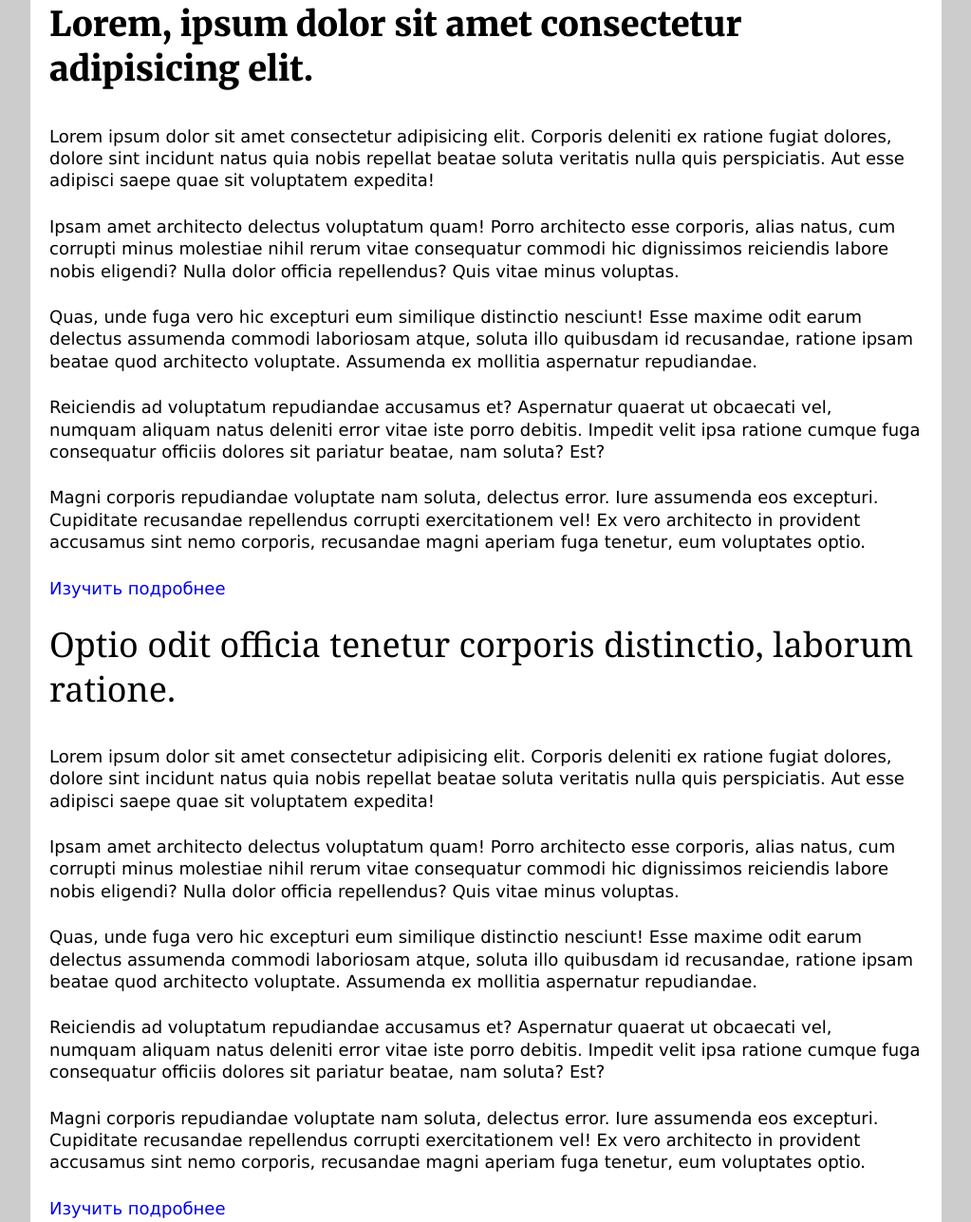
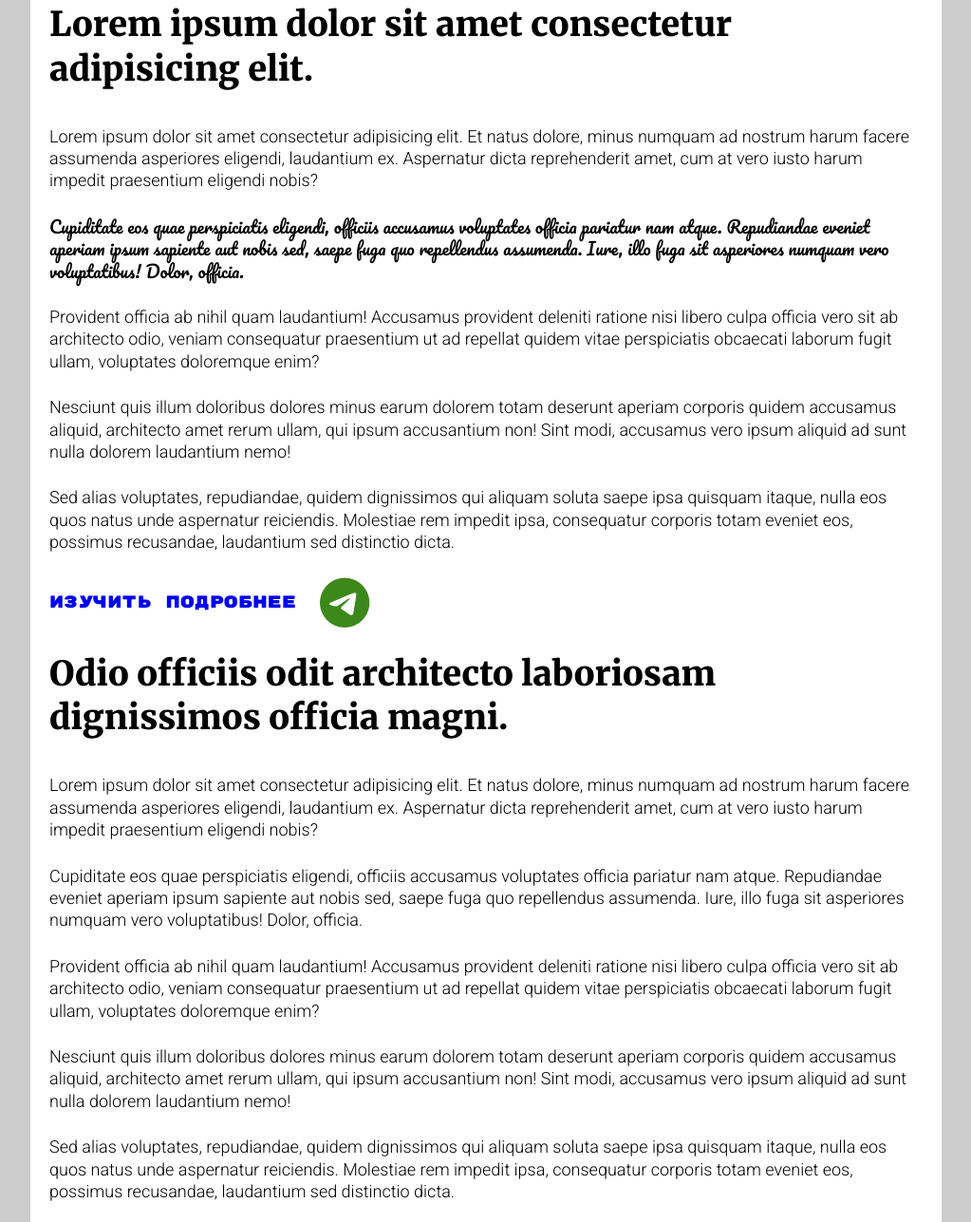
Before and after one commit to Antonpalyukov/font, a plain HTML site: page index.html in a window 1280 px wide. Shown: the part 42-1329 px from the top of the page at 95% size, without its empty margins (128-1151 px from the left). Drawn offline with Linux system fonts and the light colour scheme.

Commit message:
Add files via upload

```diff
--- a/index.html
+++ b/index.html
@@ -3,65 +3,80 @@
 <head>
     <meta charset="UTF-8">
     <meta name="viewport" content="width=device-width, initial-scale=1.0">
-    <title>Изучаем шрифты</title>
+    <title>Изучаем шрифты | Fonts </title>
     <link rel="preconnect" href="https://fonts.googleapis.com">
     <link rel="preconnect" href="https://fonts.gstatic.com" crossorigin>
     <link href="https://fonts.googleapis.com/css2?family=Merriweather:wght@900&display=swap" rel="stylesheet">
+    <link rel="preconnect" href="https://fonts.googleapis.com">
+    <link rel="preconnect" href="https://fonts.gstatic.com" crossorigin>
+    <link href="https://fonts.googleapis.com/css2?family=Roboto:wght@300&display=swap" rel="stylesheet">
+    <link rel="preconnect" href="https://fonts.googleapis.com">
+    <link rel="preconnect" href="https://fonts.gstatic.com" crossorigin>
+    <link href="https://fonts.googleapis.com/css2?family=Pacifico&display=swap"     rel="stylesheet">
+    <link rel="preconnect" href="https://fonts.googleapis.com">
+    <link rel="preconnect" href="https://fonts.gstatic.com" crossorigin>
+    <link href="https://fonts.googleapis.com/css2?family=Rubik+Mono+One&display=swap" rel="stylesheet">
+    <script src="https://kit.fontawesome.com/02902f4142.js" crossorigin="anonymous"></script>
     <link rel="stylesheet" href="main.css">
 </head>
 <body>
     <div class="wrapper">
-        <h1 class="merriweather-black">Lorem, ipsum dolor sit amet consectetur adipisicing elit.</h1>
-        <p>Lorem ipsum dolor sit amet consectetur adipisicing elit. Corporis deleniti ex ratione fugiat dolores, dolore sint incidunt natus quia nobis repellat beatae soluta veritatis nulla quis perspiciatis. Aut esse adipisci saepe quae sit voluptatem expedita!</p>
-        <p>Ipsam amet architecto delectus voluptatum quam! Porro architecto esse corporis, alias natus, cum corrupti minus molestiae nihil rerum vitae consequatur commodi hic dignissimos reiciendis labore nobis eligendi? Nulla dolor officia repellendus? Quis vitae minus voluptas.</p>
-        <p>Quas, unde fuga vero hic excepturi eum similique distinctio nesciunt! Esse maxime odit earum delectus assumenda commodi laboriosam atque, soluta illo quibusdam id recusandae, ratione ipsam beatae quod architecto voluptate. Assumenda ex mollitia aspernatur repudiandae.</p>
-        <p>Reiciendis ad voluptatum repudiandae accusamus et? Aspernatur quaerat ut obcaecati vel, numquam aliquam natus deleniti error vitae iste porro debitis. Impedit velit ipsa ratione cumque fuga consequatur officiis dolores sit pariatur beatae, nam soluta? Est?</p>
-        <p>Magni corporis repudiandae voluptate nam soluta, delectus error. Iure assumenda eos excepturi. Cupiditate recusandae repellendus corrupti exercitationem vel! Ex vero architecto in provident accusamus sint nemo corporis, recusandae magni aperiam fuga tenetur, eum voluptates optio.</p>
+        <!-- h$*6>lorem8 -->
+        <h1 class="merriweather-black">Lorem ipsum dolor sit amet consectetur adipisicing elit.</h1>
+        <p>Lorem ipsum dolor sit amet consectetur adipisicing elit. Et natus dolore, minus numquam ad nostrum harum facere assumenda asperiores eligendi, laudantium ex. Aspernatur dicta reprehenderit amet, cum at vero iusto harum impedit praesentium eligendi nobis?</p>
+        <p class="pacifico-regular">Cupiditate eos quae perspiciatis eligendi, officiis accusamus voluptates officia pariatur nam atque. Repudiandae eveniet aperiam ipsum sapiente aut nobis sed, saepe fuga quo repellendus assumenda. Iure, illo fuga sit asperiores numquam vero voluptatibus! Dolor, officia.</p>
+        <p>Provident officia ab nihil quam laudantium! Accusamus provident deleniti ratione nisi libero culpa officia vero sit ab architecto odio, veniam consequatur praesentium ut ad repellat quidem vitae perspiciatis obcaecati laborum fugit ullam, voluptates doloremque enim?</p>
+        <p>Nesciunt quis illum doloribus dolores minus earum dolorem totam deserunt aperiam corporis quidem accusamus aliquid, architecto amet rerum ullam, qui ipsum accusantium non! Sint modi, accusamus vero ipsum aliquid ad sunt nulla dolorem laudantium nemo!</p>
+        <p>Sed alias voluptates, repudiandae, quidem dignissimos qui aliquam soluta saepe ipsa quisquam itaque, nulla eos quos natus unde aspernatur reiciendis. Molestiae rem impedit ipsa, consequatur corporis totam eveniet eos, possimus recusandae, laudantium sed distinctio dicta.</p>
+
+            <a href="#" class="link_mi">
+                <p>Изучить подробнее</p>
+                <i class="fa-brands fa-telegram telega-icon fa-beat"></i>
+            </a>
+
+
+        <h2>Odio officiis odit architecto laboriosam dignissimos officia magni.</h2>
+        <p>Lorem ipsum dolor sit amet consectetur adipisicing elit. Et natus dolore, minus numquam ad nostrum harum facere assumenda asperiores eligendi, laudantium ex. Aspernatur dicta reprehenderit amet, cum at vero iusto harum impedit praesentium eligendi nobis?</p>
+        <p>Cupiditate eos quae perspiciatis eligendi, officiis accusamus voluptates officia pariatur nam atque. Repudiandae eveniet aperiam ipsum sapiente aut nobis sed, saepe fuga quo repellendus assumenda. Iure, illo fuga sit asperiores numquam vero voluptatibus! Dolor, officia.</p>
+        <p>Provident officia ab nihil quam laudantium! Accusamus provident deleniti ratione nisi libero culpa officia vero sit ab architecto odio, veniam consequatur praesentium ut ad repellat quidem vitae perspiciatis obcaecati laborum fugit ullam, voluptates doloremque enim?</p>
+        <p>Nesciunt quis illum doloribus dolores minus earum dolorem totam deserunt aperiam corporis quidem accusamus aliquid, architecto amet rerum ullam, qui ipsum accusantium non! Sint modi, accusamus vero ipsum aliquid ad sunt nulla dolorem laudantium nemo!</p>
+        <p>Sed alias voluptates, repudiandae, quidem dignissimos qui aliquam soluta saepe ipsa quisquam itaque, nulla eos quos natus unde aspernatur reiciendis. Molestiae rem impedit ipsa, consequatur corporis totam eveniet eos, possimus recusandae, laudantium sed distinctio dicta.</p>
         <a href="#">
             Изучить подробнее
         </a>
-        <h2>Optio odit officia tenetur corporis distinctio, laborum ratione.</h2>
-        <p>Lorem ipsum dolor sit amet consectetur adipisicing elit. Corporis deleniti ex ratione fugiat dolores, dolore sint incidunt natus quia nobis repellat beatae soluta veritatis nulla quis perspiciatis. Aut esse adipisci saepe quae sit voluptatem expedita!</p>
-        <p>Ipsam amet architecto delectus voluptatum quam! Porro architecto esse corporis, alias natus, cum corrupti minus molestiae nihil rerum vitae consequatur commodi hic dignissimos reiciendis labore nobis eligendi? Nulla dolor officia repellendus? Quis vitae minus voluptas.</p>
-        <p>Quas, unde fuga vero hic excepturi eum similique distinctio nesciunt! Esse maxime odit earum delectus assumenda commodi laboriosam atque, soluta illo quibusdam id recusandae, ratione ipsam beatae quod architecto voluptate. Assumenda ex mollitia aspernatur repudiandae.</p>
-        <p>Reiciendis ad voluptatum repudiandae accusamus et? Aspernatur quaerat ut obcaecati vel, numquam aliquam natus deleniti error vitae iste porro debitis. Impedit velit ipsa ratione cumque fuga consequatur officiis dolores sit pariatur beatae, nam soluta? Est?</p>
-        <p>Magni corporis repudiandae voluptate nam soluta, delectus error. Iure assumenda eos excepturi. Cupiditate recusandae repellendus corrupti exercitationem vel! Ex vero architecto in provident accusamus sint nemo corporis, recusandae magni aperiam fuga tenetur, eum voluptates optio.</p>
+        <h3 class="merriweather-black">Rerum nemo inventore quas, voluptatibus ullam est! Molestias?</h3>
+        <p>Lorem ipsum dolor sit amet consectetur adipisicing elit. Et natus dolore, minus numquam ad nostrum harum facere assumenda asperiores eligendi, laudantium ex. Aspernatur dicta reprehenderit amet, cum at vero iusto harum impedit praesentium eligendi nobis?</p>
+        <p>Cupiditate eos quae perspiciatis eligendi, officiis accusamus voluptates officia pariatur nam atque. Repudiandae eveniet aperiam ipsum sapiente aut nobis sed, saepe fuga quo repellendus assumenda. Iure, illo fuga sit asperiores numquam vero voluptatibus! Dolor, officia.</p>
+        <p>Provident officia ab nihil quam laudantium! Accusamus provident deleniti ratione nisi libero culpa officia vero sit ab architecto odio, veniam consequatur praesentium ut ad repellat quidem vitae perspiciatis obcaecati laborum fugit ullam, voluptates doloremque enim?</p>
+        <p>Nesciunt quis illum doloribus dolores minus earum dolorem totam deserunt aperiam corporis quidem accusamus aliquid, architecto amet rerum ullam, qui ipsum accusantium non! Sint modi, accusamus vero ipsum aliquid ad sunt nulla dolorem laudantium nemo!</p>
+        <p>Sed alias voluptates, repudiandae, quidem dignissimos qui aliquam soluta saepe ipsa quisquam itaque, nulla eos quos natus unde aspernatur reiciendis. Molestiae rem impedit ipsa, consequatur corporis totam eveniet eos, possimus recusandae, laudantium sed distinctio dicta.</p>
         <a href="#">
             Изучить подробнее
         </a>
-        <h3 class="merriweather-black">Ab impedit alias accusantium tempore distinctio inventore ipsum?</h3>
-        <p>Lorem ipsum dolor sit amet consectetur adipisicing elit. Corporis deleniti ex ratione fugiat dolores, dolore sint incidunt natus quia nobis repellat beatae soluta veritatis nulla quis perspiciatis. Aut esse adipisci saepe quae sit voluptatem expedita!</p>
-        <p>Ipsam amet architecto delectus voluptatum quam! Porro architecto esse corporis, alias natus, cum corrupti minus molestiae nihil rerum vitae consequatur commodi hic dignissimos reiciendis labore nobis eligendi? Nulla dolor officia repellendus? Quis vitae minus voluptas.</p>
-        <p>Quas, unde fuga vero hic excepturi eum similique distinctio nesciunt! Esse maxime odit earum delectus assumenda commodi laboriosam atque, soluta illo quibusdam id recusandae, ratione ipsam beatae quod architecto voluptate. Assumenda ex mollitia aspernatur repudiandae.</p>
-        <p>Reiciendis ad voluptatum repudiandae accusamus et? Aspernatur quaerat ut obcaecati vel, numquam aliquam natus deleniti error vitae iste porro debitis. Impedit velit ipsa ratione cumque fuga consequatur officiis dolores sit pariatur beatae, nam soluta? Est?</p>
-        <p>Magni corporis repudiandae voluptate nam soluta, delectus error. Iure assumenda eos excepturi. Cupiditate recusandae repellendus corrupti exercitationem vel! Ex vero architecto in provident accusamus sint nemo corporis, recusandae magni aperiam fuga tenetur, eum voluptates optio.</p>
+        <h4>Sunt, consequatur quia! Pariatur natus distinctio amet atque.</h4>
+        <p>Lorem ipsum dolor sit amet consectetur adipisicing elit. Et natus dolore, minus numquam ad nostrum harum facere assumenda asperiores eligendi, laudantium ex. Aspernatur dicta reprehenderit amet, cum at vero iusto harum impedit praesentium eligendi nobis?</p>
+        <p>Cupiditate eos quae perspiciatis eligendi, officiis accusamus voluptates officia pariatur nam atque. Repudiandae eveniet aperiam ipsum sapiente aut nobis sed, saepe fuga quo repellendus assumenda. Iure, illo fuga sit asperiores numquam vero voluptatibus! Dolor, officia.</p>
+        <p>Provident officia ab nihil quam laudantium! Accusamus provident deleniti ratione nisi libero culpa officia vero sit ab architecto odio, veniam consequatur praesentium ut ad repellat quidem vitae perspiciatis obcaecati laborum fugit ullam, voluptates doloremque enim?</p>
+        <p>Nesciunt quis illum doloribus dolores minus earum dolorem totam deserunt aperiam corporis quidem accusamus aliquid, architecto amet rerum ullam, qui ipsum accusantium non! Sint modi, accusamus vero ipsum aliquid ad sunt nulla dolorem laudantium nemo!</p>
+        <p>Sed alias voluptates, repudiandae, quidem dignissimos qui aliquam soluta saepe ipsa quisquam itaque, nulla eos quos natus unde aspernatur reiciendis. Molestiae rem impedit ipsa, consequatur corporis totam eveniet eos, possimus recusandae, laudantium sed distinctio dicta.</p>
         <a href="#">
             Изучить подробнее
         </a>
-        <h4>Iure aliquam doloremque temporibus optio, illo aperiam dolor.</h4>
-        <p>Lorem ipsum dolor sit amet consectetur adipisicing elit. Corporis deleniti ex ratione fugiat dolores, dolore sint incidunt natus quia nobis repellat beatae soluta veritatis nulla quis perspiciatis. Aut esse adipisci saepe quae sit voluptatem expedita!</p>
-        <p>Ipsam amet architecto delectus voluptatum quam! Porro architecto esse corporis, alias natus, cum corrupti minus molestiae nihil rerum vitae consequatur commodi hic dignissimos reiciendis labore nobis eligendi? Nulla dolor officia repellendus? Quis vitae minus voluptas.</p>
-        <p>Quas, unde fuga vero hic excepturi eum similique distinctio nesciunt! Esse maxime odit earum delectus assumenda commodi laboriosam atque, soluta illo quibusdam id recusandae, ratione ipsam beatae quod architecto voluptate. Assumenda ex mollitia aspernatur repudiandae.</p>
-        <p>Reiciendis ad voluptatum repudiandae accusamus et? Aspernatur quaerat ut obcaecati vel, numquam aliquam natus deleniti error vitae iste porro debitis. Impedit velit ipsa ratione cumque fuga consequatur officiis dolores sit pariatur beatae, nam soluta? Est?</p>
-        <p>Magni corporis repudiandae voluptate nam soluta, delectus error. Iure assumenda eos excepturi. Cupiditate recusandae repellendus corrupti exercitationem vel! Ex vero architecto in provident accusamus sint nemo corporis, recusandae magni aperiam fuga tenetur, eum voluptates optio.</p>
+        <h5>Perferendis reiciendis dolor laborum pariatur, consequuntur molestiae voluptatum.</h5>
+        <p>Lorem ipsum dolor sit amet consectetur adipisicing elit. Et natus dolore, minus numquam ad nostrum harum facere assumenda asperiores eligendi, laudantium ex. Aspernatur dicta reprehenderit amet, cum at vero iusto harum impedit praesentium eligendi nobis?</p>
+        <p>Cupiditate eos quae perspiciatis eligendi, officiis accusamus voluptates officia pariatur nam atque. Repudiandae eveniet aperiam ipsum sapiente aut nobis sed, saepe fuga quo repellendus assumenda. Iure, illo fuga sit asperiores numquam vero voluptatibus! Dolor, officia.</p>
+        <p>Provident officia ab nihil quam laudantium! Accusamus provident deleniti ratione nisi libero culpa officia vero sit ab architecto odio, veniam consequatur praesentium ut ad repellat quidem vitae perspiciatis obcaecati laborum fugit ullam, voluptates doloremque enim?</p>
+        <p>Nesciunt quis illum doloribus dolores minus earum dolorem totam deserunt aperiam corporis quidem accusamus aliquid, architecto amet rerum ullam, qui ipsum accusantium non! Sint modi, accusamus vero ipsum aliquid ad sunt nulla dolorem laudantium nemo!</p>
+        <p>Sed alias voluptates, repudiandae, quidem dignissimos qui aliquam soluta saepe ipsa quisquam itaque, nulla eos quos natus unde aspernatur reiciendis. Molestiae rem impedit ipsa, consequatur corporis totam eveniet eos, possimus recusandae, laudantium sed distinctio dicta.</p>
         <a href="#">
             Изучить подробнее
         </a>
-        <h5 class="merriweather-black">Inventore nostrum debitis saepe minus harum veniam vel.</h5>
-        <p>Lorem ipsum dolor sit amet consectetur adipisicing elit. Corporis deleniti ex ratione fugiat dolores, dolore sint incidunt natus quia nobis repellat beatae soluta veritatis nulla quis perspiciatis. Aut esse adipisci saepe quae sit voluptatem expedita!</p>
-        <p>Ipsam amet architecto delectus voluptatum quam! Porro architecto esse corporis, alias natus, cum corrupti minus molestiae nihil rerum vitae consequatur commodi hic dignissimos reiciendis labore nobis eligendi? Nulla dolor officia repellendus? Quis vitae minus voluptas.</p>
-        <p>Quas, unde fuga vero hic excepturi eum similique distinctio nesciunt! Esse maxime odit earum delectus assumenda commodi laboriosam atque, soluta illo quibusdam id recusandae, ratione ipsam beatae quod architecto voluptate. Assumenda ex mollitia aspernatur repudiandae.</p>
-        <p>Reiciendis ad voluptatum repudiandae accusamus et? Aspernatur quaerat ut obcaecati vel, numquam aliquam natus deleniti error vitae iste porro debitis. Impedit velit ipsa ratione cumque fuga consequatur officiis dolores sit pariatur beatae, nam soluta? Est?</p>
-        <p>Magni corporis repudiandae voluptate nam soluta, delectus error. Iure assumenda eos excepturi. Cupiditate recusandae repellendus corrupti exercitationem vel! Ex vero architecto in provident accusamus sint nemo corporis, recusandae magni aperiam fuga tenetur, eum voluptates optio.</p>
-        <a href="#">
-            Изучить подробнее
-        </a>
-        <h6>Pariatur magnam unde praesentium temporibus autem laboriosam. Doloribus?</h6>
-        <p>Lorem ipsum dolor sit amet consectetur adipisicing elit. Corporis deleniti ex ratione fugiat dolores, dolore sint incidunt natus quia nobis repellat beatae soluta veritatis nulla quis perspiciatis. Aut esse adipisci saepe quae sit voluptatem expedita!</p>
-        <p>Ipsam amet architecto delectus voluptatum quam! Porro architecto esse corporis, alias natus, cum corrupti minus molestiae nihil rerum vitae consequatur commodi hic dignissimos reiciendis labore nobis eligendi? Nulla dolor officia repellendus? Quis vitae minus voluptas.</p>
-        <p>Quas, unde fuga vero hic excepturi eum similique distinctio nesciunt! Esse maxime odit earum delectus assumenda commodi laboriosam atque, soluta illo quibusdam id recusandae, ratione ipsam beatae quod architecto voluptate. Assumenda ex mollitia aspernatur repudiandae.</p>
-        <p>Reiciendis ad voluptatum repudiandae accusamus et? Aspernatur quaerat ut obcaecati vel, numquam aliquam natus deleniti error vitae iste porro debitis. Impedit velit ipsa ratione cumque fuga consequatur officiis dolores sit pariatur beatae, nam soluta? Est?</p>
-        <p>Magni corporis repudiandae voluptate nam soluta, delectus error. Iure assumenda eos excepturi. Cupiditate recusandae repellendus corrupti exercitationem vel! Ex vero architecto in provident accusamus sint nemo corporis, recusandae magni aperiam fuga tenetur, eum voluptates optio.</p>
+        <h6>Sequi veritatis maxime ullam facere veniam, vel laborum?</h6>
+        <p>Lorem ipsum dolor sit amet consectetur adipisicing elit. Et natus dolore, minus numquam ad nostrum harum facere assumenda asperiores eligendi, laudantium ex. Aspernatur dicta reprehenderit amet, cum at vero iusto harum impedit praesentium eligendi nobis?</p>
+        <p>Cupiditate eos quae perspiciatis eligendi, officiis accusamus voluptates officia pariatur nam atque. Repudiandae eveniet aperiam ipsum sapiente aut nobis sed, saepe fuga quo repellendus assumenda. Iure, illo fuga sit asperiores numquam vero voluptatibus! Dolor, officia.</p>
+        <p>Provident officia ab nihil quam laudantium! Accusamus provident deleniti ratione nisi libero culpa officia vero sit ab architecto odio, veniam consequatur praesentium ut ad repellat quidem vitae perspiciatis obcaecati laborum fugit ullam, voluptates doloremque enim?</p>
+        <p>Nesciunt quis illum doloribus dolores minus earum dolorem totam deserunt aperiam corporis quidem accusamus aliquid, architecto amet rerum ullam, qui ipsum accusantium non! Sint modi, accusamus vero ipsum aliquid ad sunt nulla dolorem laudantium nemo!</p>
+        <p>Sed alias voluptates, repudiandae, quidem dignissimos qui aliquam soluta saepe ipsa quisquam itaque, nulla eos quos natus unde aspernatur reiciendis. Molestiae rem impedit ipsa, consequatur corporis totam eveniet eos, possimus recusandae, laudantium sed distinctio dicta.</p>
         <a href="#">
             Изучить подробнее
         </a>
--- a/main.css
+++ b/main.css
@@ -1,8 +1,14 @@
-.merriweather-black {
+/* .merriweather-black {
     font-family: "Merriweather", serif;
     font-weight: 900;
     font-style: normal;
-    }
+  } */
+
+.pacifico-regular {
+    font-family: "Pacifico", cursive;
+    font-weight: 400;
+    font-style: normal;
+  }
 
 
 *,
@@ -15,17 +21,40 @@
 }
 
 a{
+    /* color: inherit; */
     text-decoration: none;
+    display: inline-block;
     margin-bottom: 25px;
+    font-family: "Rubik Mono One", monospace;
+    font-weight: 400;
+    font-style: normal;
+}
+
+.link_mi{
+    display: flex;
+    /* justify-content: center; */
+    align-items: center;
+}
+
+.link_mi p{
+    margin: 0 25px 0 0;
+}
+
+
+.telega-icon{
     display: inline-block;
+    font-size: 300%;
+    color: #3c881b;
 }
 
 body{
     background-color: #ccc;
-    font-family: "Verdana", sans-serif;
+    /* font-family: "Verdana", sans-serif; */
     font-size: 18px;
     line-height: calc(18px * 1.3);
-    font-weight: 500;
+    /* font-weight: 500; */
+    font-family: "Roboto", sans-serif;
+    font-weight: 300;
 }
 
 h1,
@@ -34,15 +63,17 @@ h3,
 h4,
 h5,
 h6{
-    font-family: "Georgia", serif;
+    /* font-family: "Georgia", serif; */
     font-size: 36px;
     line-height: calc(36px * 1.3);
-    margin-bottom: 35px;
-    font-weight: 100;
+    margin: 0 0 35px 0;
+    /* font-weight: 100; */
+    font-family: "Merriweather", serif;
+    font-weight: 900;
 }
 
 p{
-    margin-bottom: 25px;
+    margin: 0 0 25px 0;
 }
 
 .wrapper{
```
Also changed, not shown: favicon/free-icon-kitten-11900877.png (added).
